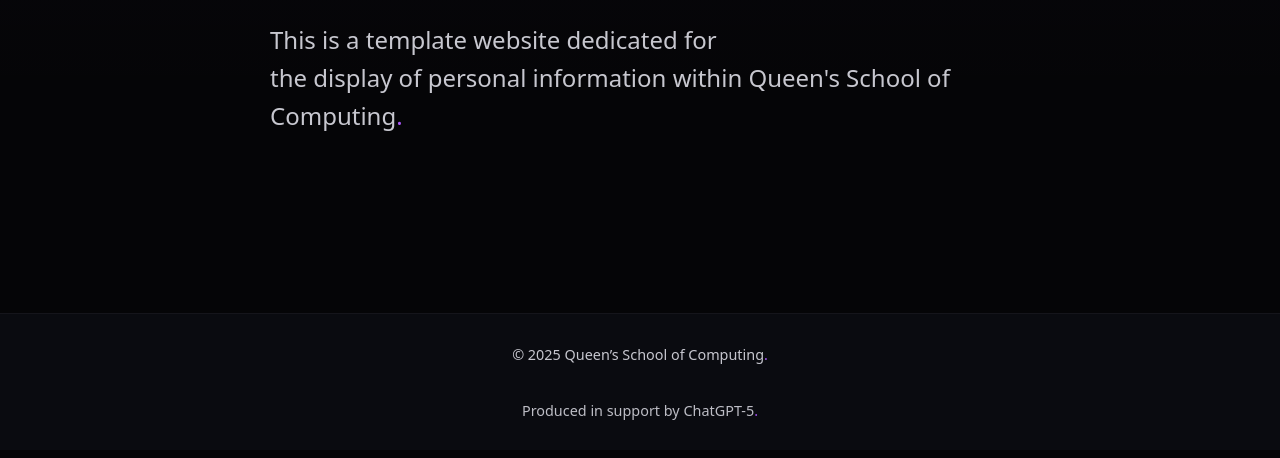
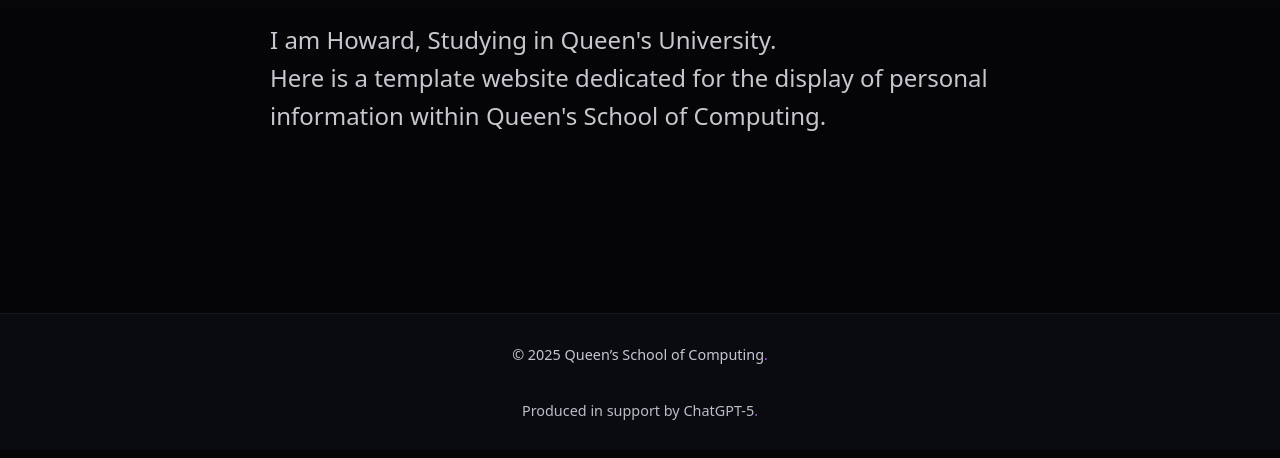
Before and after one commit to XHG26/XHGweb, a plain HTML site: page about.html in a window 1280 px wide. Shown: the part 302-760 px from the top of the page. Drawn offline with Linux system fonts and the light colour scheme.

Commit message:
Update about.html

```diff
--- a/about.html
+++ b/about.html
@@ -31,7 +31,9 @@
       <div class="container narrow">
         <h1 class="page-title">About<span class="dot">.</span></h1>
         <p class="lead">
-          This is a template website dedicated for<br>the display of personal information within Queen's School of Computing<span class="dot">.</span>
+          I am Howard, Studying in Queen's University.
+          <br>
+          Here is a template website dedicated for the display of personal information within Queen's School of Computing.
         </p>
       </div>
     </section>
```
